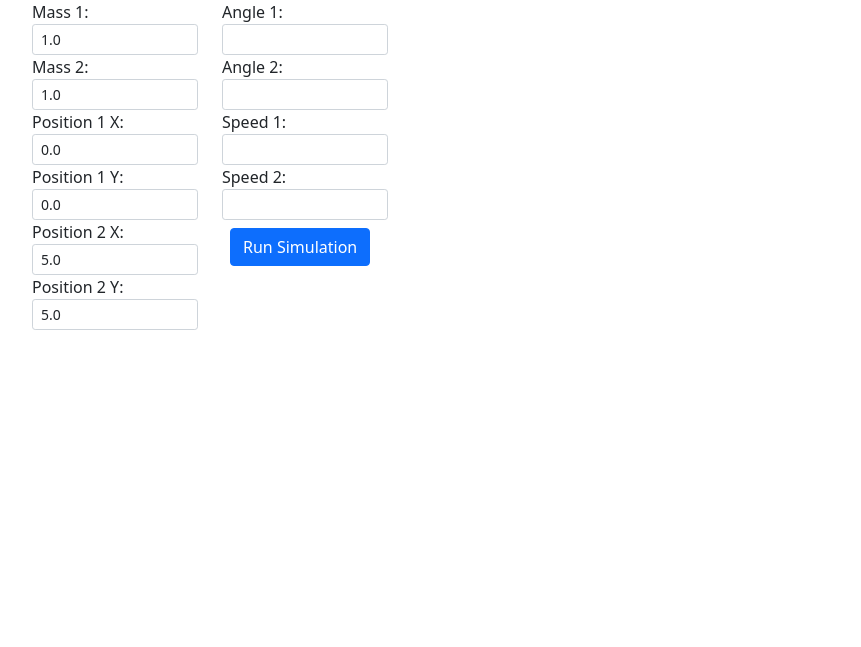
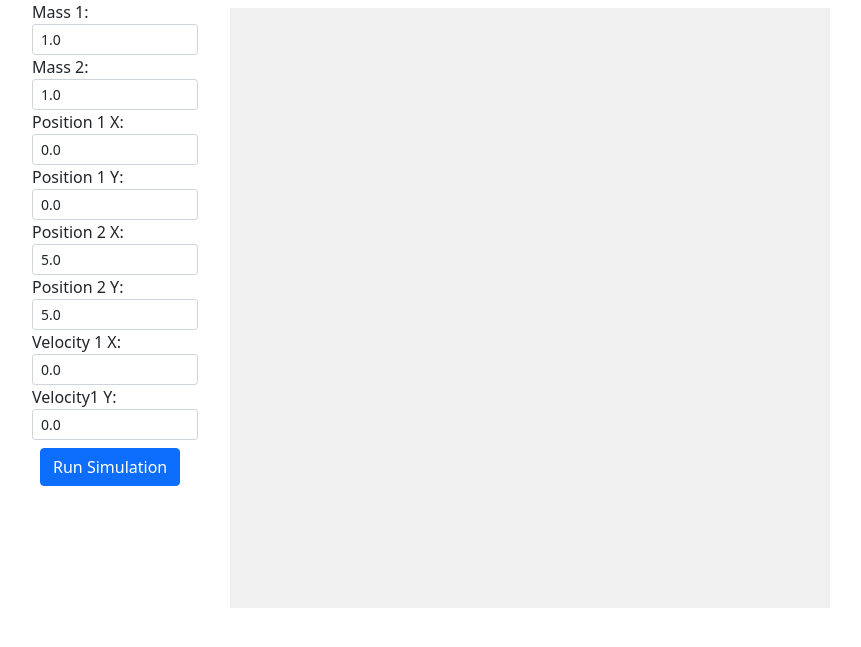
Before and after one commit to kirk3110/hackathon2024, a Flask app: page / in a window 1280 px wide. Shown: the top 647 px of the page, without its empty margins (50-911 px from the left). Run offline with Flask 3, Linux system fonts and the light colour scheme.

Commit message:
Input velocity by mouce dragging

```diff
--- a/templates/simulation.html
+++ b/templates/simulation.html
@@ -19,7 +19,7 @@
          width: 600px;
          background-color: #f0f0f0;
          overflow: hidden;
-         display: {{ 'block' if show_simulation else 'none' }};
+         display: block;
        }
 
        .object1, .object2 {
@@ -42,6 +42,14 @@
        @keyframes move2 {
            {{ frames2 }}
        }
+
+        #drawingArea {
+            width: 100%
+            height: 100%
+        }
+        #velocityArrow {
+            fill: lime;
+        }
 
       .message {
          position: absolute;
@@ -121,49 +129,26 @@
               value="{{ initial_conditions['pos2_y'] }}"
               required
             />
-          </div>
-          <div class="col-md-2 col-6">
-            <label for="angle1">Angle 1:</label>
+
+            <label for="vel1_x">Velocity 1 X:</label>
             <input
               class="form-control form-control-sm"
               type="number"
-              id="angle1"
-              name="angle1"
+              id="vel1_x"
+              name="vel1_x"
               step="0.1"
-              value="{{ initial_conditions['angle1'] }}"
+              value="{{ initial_conditions['vel1_x'] }}"
               required
             />
 
-            <label for="angle2">Angle 2:</label>
+            <label for="vel1_y">Velocity1 Y:</label>
             <input
               class="form-control form-control-sm"
               type="number"
-              id="angle2"
-              name="angle2"
+              id="vel1_y"
+              name="vel1_y"
               step="0.1"
-              value="{{ initial_conditions['angle2'] }}"
-              required
-            />
-
-            <label for="speed1">Speed 1:</label>
-            <input
-              class="form-control form-control-sm"
-              type="number"
-              id="speed1"
-              name="speed1"
-              step="0.1"
-              value="{{ initial_conditions['speed1'] }}"
-              required
-            />
-
-            <label for="speed2">Speed 2:</label>
-            <input
-              class="form-control form-control-sm"
-              type="number"
-              id="speed2"
-              name="speed2"
-              step="0.1"
-              value="{{ initial_conditions['speed2'] }}"
+              value="{{ initial_conditions['vel1_y'] }}"
               required
             />
 
@@ -172,7 +157,10 @@
             </button>
           </div>
           <div class="col-12 col-md-6">
-            <div class="simulation-container m-2">
+            <div id="screen" class="simulation-container m-2">
+              <svg id="drawingArea"width="600" height="600">
+                <polygon id="velocityArrow" points="0,0 0,0 0,0" />
+              </svg>
               <div class="object1"></div>
               <div class="object2"></div>
               <div id="message" class="message row"></div>
@@ -206,6 +194,68 @@
           document.getElementById("message").textContent = "{{ winner }}";
         }
       }
+
+      // 開始点と終了点の座標
+      let startX, startY, endX, endY;
+      // 入力線分の長さと速度の比
+      const px2velRatio = 0.1;
+      // ドラッグが開始されたときの処理
+      function handleDragStart(event) {
+        if(event.button !== 0) { //左クリックのみ取得
+            return;
+        }
+        startX = event.clientX;
+        startY = event.clientY;
+      }
+
+      // ドラッグ中の処理
+      function handleDragging(event) {
+        if (!startX) {
+          return;
+        }
+        endX = event.clientX;
+        endY = event.clientY;
+        // 速度ベクトルを描画
+        const screen = document.querySelector("#screen");
+        const offsetX = screen.offsetLeft;
+        const offsetY = screen.offsetTop;
+        let diffX = endX - startX;
+        let diffY = endY - startY;
+        let p1 = startX - offsetX + "," + (startY - offsetY);
+        let p2 =
+          endX - offsetX - diffY / 4 + "," + (endY - offsetY + diffX / 4);
+        let p3 =
+          endX - offsetX + diffY / 4 + "," + (endY - offsetY - diffX / 4);
+
+        document
+          .getElementById("velocityArrow")
+          .setAttribute("points", p1 + " " + p2 + " " + p3);
+      }
+
+      // ドラッグが終了したときの処理
+      function handleDragEnd(event) {
+        if (!startX) {
+          return;
+        }
+        endX = event.clientX;
+        endY = event.clientY;
+
+        // 開始点と終了点の座標を使用して速度を計算
+        document.getElementById("vel1_x").value = px2velRatio * (startX - endX);
+        document.getElementById("vel1_y").value = px2velRatio * (startY - endY);
+
+        // 値を送信
+        document
+          .querySelector(".simulation-container")
+          .classList.add("animate");
+        document.getElementById("simulation-form").submit();
+      }
+
+      const screen = document.getElementById("screen");
+
+      screen.addEventListener("mousedown", handleDragStart);
+      document.addEventListener("mousemove", handleDragging);
+      document.addEventListener("mouseup", handleDragEnd);
     </script>
   </body>
 </html>
```
